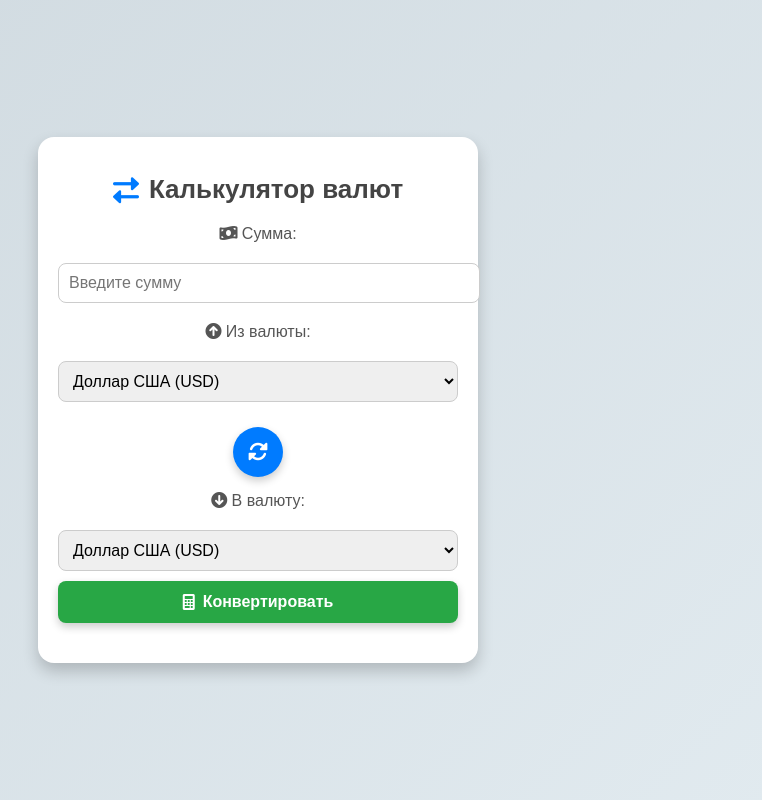
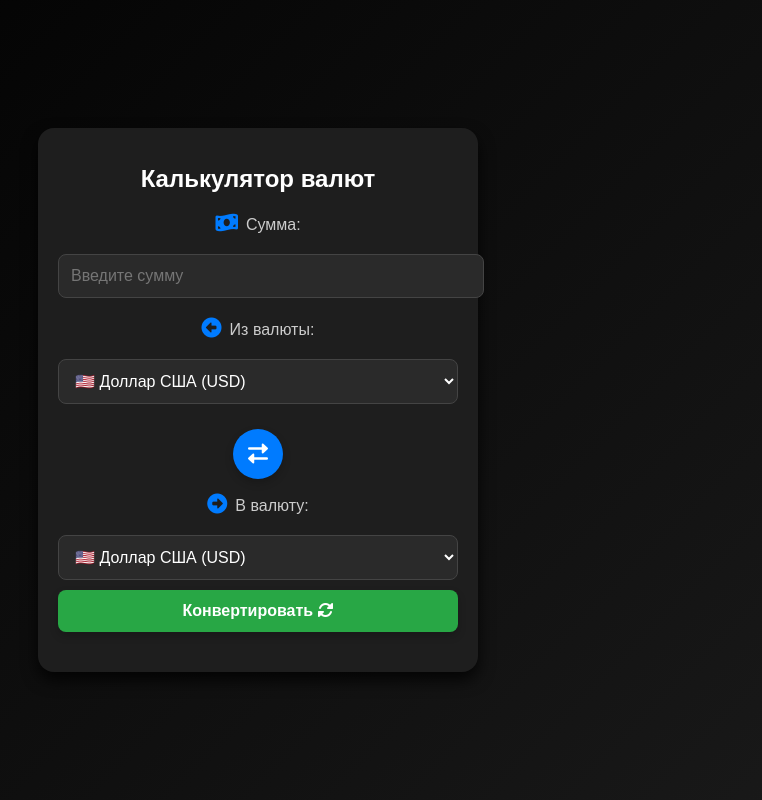
Before and after one commit to SaidXX77/tajcoin-webapp, a plain HTML site: page index.html in a window 1280 px wide. Shown: the whole page, without its empty margins (382-1144 px from the left). Drawn offline with Linux system fonts and the light colour scheme; no server answers.

Commit message:
Update index.html

```diff
--- a/index.html
+++ b/index.html
@@ -4,15 +4,16 @@
     <meta charset="UTF-8">
     <meta name="viewport" content="width=device-width, initial-scale=1.0">
     <title>Калькулятор валют</title>
-    <!-- Подключение Font Awesome -->
+    <!-- Подключаем Font Awesome -->
     <link rel="stylesheet" href="https://cdnjs.cloudflare.com/ajax/libs/font-awesome/6.0.0-beta3/css/all.min.css">
+
     <style>
         body {
             font-family: 'Arial', sans-serif;
             margin: 0;
             padding: 0;
-            background: linear-gradient(135deg, #cfd9df, #e2ebf0);
-            color: #333;
+            background: linear-gradient(135deg, #000000, #1a1a1a);
+            color: #ffffff;
             display: flex;
             justify-content: center;
             align-items: center;
@@ -22,42 +23,36 @@
         .container {
             width: 100%;
             max-width: 400px;
-            background: #fff;
+            background: #1e1e1e;
             border-radius: 16px;
-            box-shadow: 0 8px 16px rgba(0, 0, 0, 0.2);
+            box-shadow: 0 8px 16px rgba(0, 0, 0, 0.8);
             padding: 20px;
             text-align: center;
         }
 
         h1 {
-            font-size: 26px;
+            font-size: 24px;
             margin-bottom: 20px;
-            color: #444;
-            display: flex;
-            justify-content: center;
-            align-items: center;
-        }
-
-        h1 .icon {
-            margin-right: 10px;
-            color: #007bff;
+            color: #ffffff;
         }
 
         label {
             font-size: 16px;
             margin: 10px 0;
             display: block;
-            color: #555;
+            color: #cccccc;
         }
 
         input, select {
             width: 100%;
-            padding: 10px;
+            padding: 12px;
             margin: 10px 0;
             font-size: 16px;
-            border: 1px solid #ccc;
+            border: 1px solid #444444;
             border-radius: 8px;
             outline: none;
+            background-color: #2a2a2a;
+            color: #ffffff;
         }
 
         .swap-button {
@@ -99,13 +94,6 @@
             font-weight: bold;
             transition: 0.3s;
             box-shadow: 0 4px 8px rgba(0, 0, 0, 0.2);
-            display: flex;
-            justify-content: center;
-            align-items: center;
-        }
-
-        button.convert-btn i {
-            margin-right: 8px;
         }
 
         button.convert-btn:hover {
@@ -115,38 +103,56 @@
         #result {
             font-size: 18px;
             margin-top: 20px;
+            color: #00d4ff;
+            font-weight: bold;
+        }
+
+        .icon {
+            font-size: 20px;
+            margin-right: 8px;
             color: #007bff;
-            font-weight: bold;
         }
     </style>
 </head>
 <body>
     <div class="container">
-        <h1><i class="fas fa-exchange-alt icon"></i>Калькулятор валют</h1>
-        <label for="amount"><i class="fas fa-money-bill-wave"></i> Сумма:</label>
+        <h1>Калькулятор валют</h1>
+        <label for="amount"><i class="fas fa-money-bill-wave icon"></i>Сумма:</label>
         <input type="number" id="amount" placeholder="Введите сумму">
 
-        <label for="fromCurrency"><i class="fas fa-arrow-circle-up"></i> Из валюты:</label>
+        <label for="fromCurrency"><i class="fas fa-arrow-alt-circle-left icon"></i>Из валюты:</label>
         <select id="fromCurrency">
-            <option value="USD">Доллар США (USD)</option>
-            <option value="RUB">Российский рубль (RUB)</option>
-            <option value="TJS">Таджикский сомони (TJS)</option>
+            <option value="USD">🇺🇸 Доллар США (USD)</option>
+            <option value="RUB">🇷🇺 Российский рубль (RUB)</option>
+            <option value="TJS">🇹🇯 Таджикский сомони (TJS)</option>
+            <option value="EUR">🇪🇺 Евро (EUR)</option>
+            <option value="GBP">🇬🇧 Британский фунт (GBP)</option>
+            <option value="JPY">🇯🇵 Японская йена (JPY)</option>
+            <option value="CNY">🇨🇳 Китайский юань (CNY)</option>
+            <option value="AUD">🇦🇺 Австралийский доллар (AUD)</option>
+            <option value="CAD">🇨🇦 Канадский доллар (CAD)</option>
         </select>
 
         <div class="swap-button">
-            <button onclick="swapCurrencies()"><i class="fas fa-sync-alt"></i></button>
+            <button onclick="swapCurrencies()">
+                <i class="fas fa-exchange-alt"></i>
+            </button>
         </div>
 
-        <label for="toCurrency"><i class="fas fa-arrow-circle-down"></i> В валюту:</label>
+        <label for="toCurrency"><i class="fas fa-arrow-alt-circle-right icon"></i>В валюту:</label>
         <select id="toCurrency">
-            <option value="USD">Доллар США (USD)</option>
-            <option value="RUB">Российский рубль (RUB)</option>
-            <option value="TJS">Таджикский сомони (TJS)</option>
+            <option value="USD">🇺🇸 Доллар США (USD)</option>
+            <option value="RUB">🇷🇺 Российский рубль (RUB)</option>
+            <option value="TJS">🇹🇯 Таджикский сомони (TJS)</option>
+            <option value="EUR">🇪🇺 Евро (EUR)</option>
+            <option value="GBP">🇬🇧 Британский фунт (GBP)</option>
+            <option value="JPY">🇯🇵 Японская йена (JPY)</option>
+            <option value="CNY">🇨🇳 Китайский юань (CNY)</option>
+            <option value="AUD">🇦🇺 Австралийский доллар (AUD)</option>
+            <option value="CAD">🇨🇦 Канадский доллар (CAD)</option>
         </select>
 
-        <button class="convert-btn" onclick="convertCurrency()">
-            <i class="fas fa-calculator"></i> Конвертировать
-        </button>
+        <button class="convert-btn" onclick="convertCurrency()">Конвертировать <i class="fas fa-sync-alt"></i></button>
 
         <p id="result"></p>
     </div>
@@ -163,19 +169,14 @@
                 if (!response.ok) throw new Error("Ошибка загрузки данных");
                 const data = await response.json();
 
-                // Установим курсы валют
-                exchangeRates = {
-                    USD: 1,
-                    RUB: data.rates.RUB, // Российский рубль
-                    TJS: 11.3 // Примерный курс сомони
-                };
+                exchangeRates = data.rates;
+                exchangeRates["TJS"] = 11.3; // Примерный курс сомони
             } catch (error) {
                 console.error("Ошибка:", error);
                 alert("Не удалось загрузить курсы валют. Попробуйте позже.");
             }
         }
 
-        // Конвертация валют
         function convertCurrency() {
             const amount = parseFloat(document.getElementById("amount").value);
             const fromCurrency = document.getElementById("fromCurrency").value;
@@ -186,28 +187,22 @@
                 return;
             }
 
-            // Расчет курса
             const fromRate = exchangeRates[fromCurrency];
             const toRate = exchangeRates[toCurrency];
             const convertedAmount = (amount / fromRate) * toRate;
 
-            // Вывод результата
             document.getElementById("result").innerText =
                 `${amount} ${fromCurrency} = ${convertedAmount.toFixed(2)} ${toCurrency}`;
         }
 
-        // Замена валют местами
         function swapCurrencies() {
             const fromCurrency = document.getElementById("fromCurrency");
             const toCurrency = document.getElementById("toCurrency");
-
-            // Меняем значения местами
             const temp = fromCurrency.value;
             fromCurrency.value = toCurrency.value;
             toCurrency.value = temp;
         }
 
-        // Загружаем курсы при загрузке страницы
         window.onload = loadRates;
     </script>
 </body>
```
